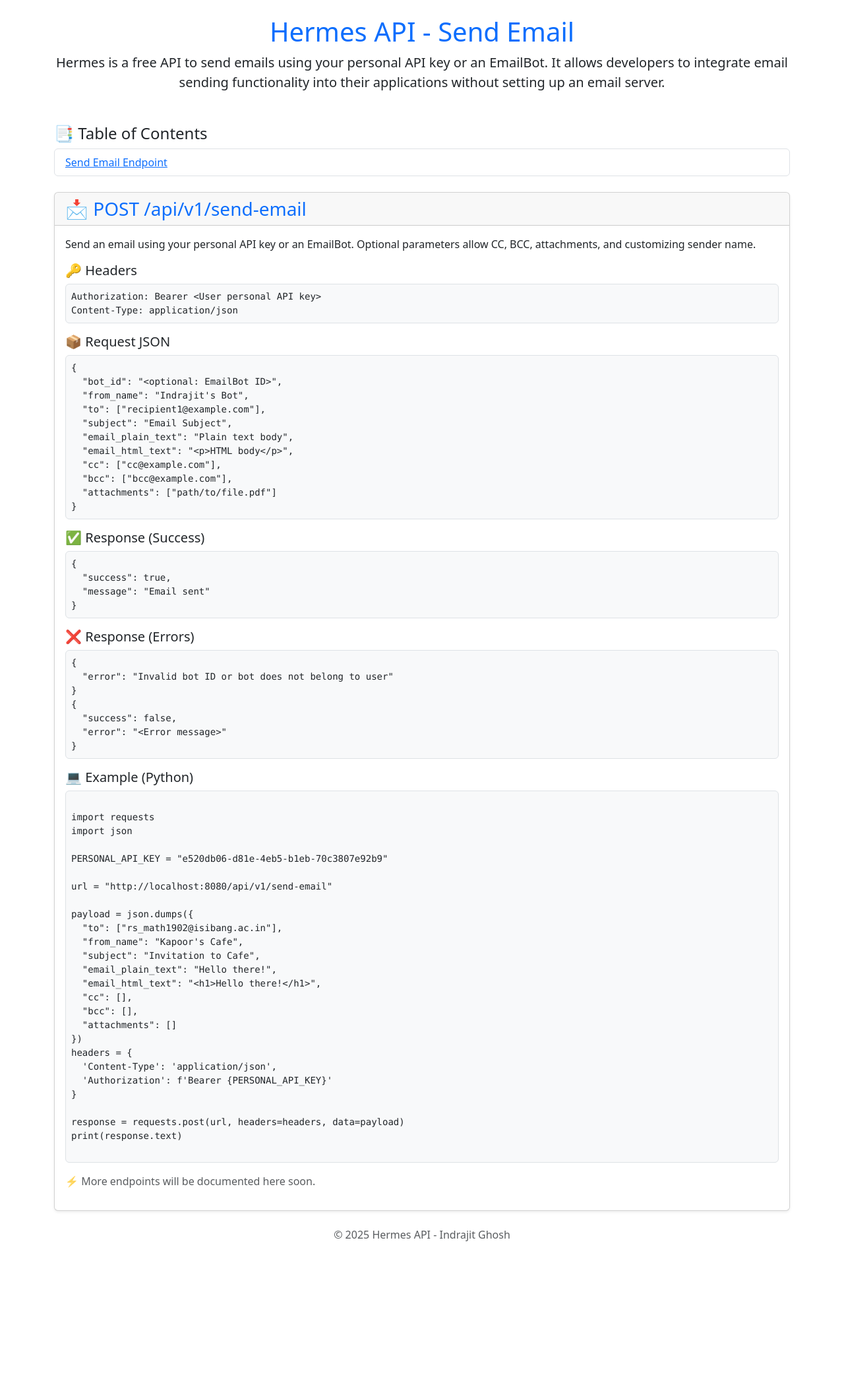
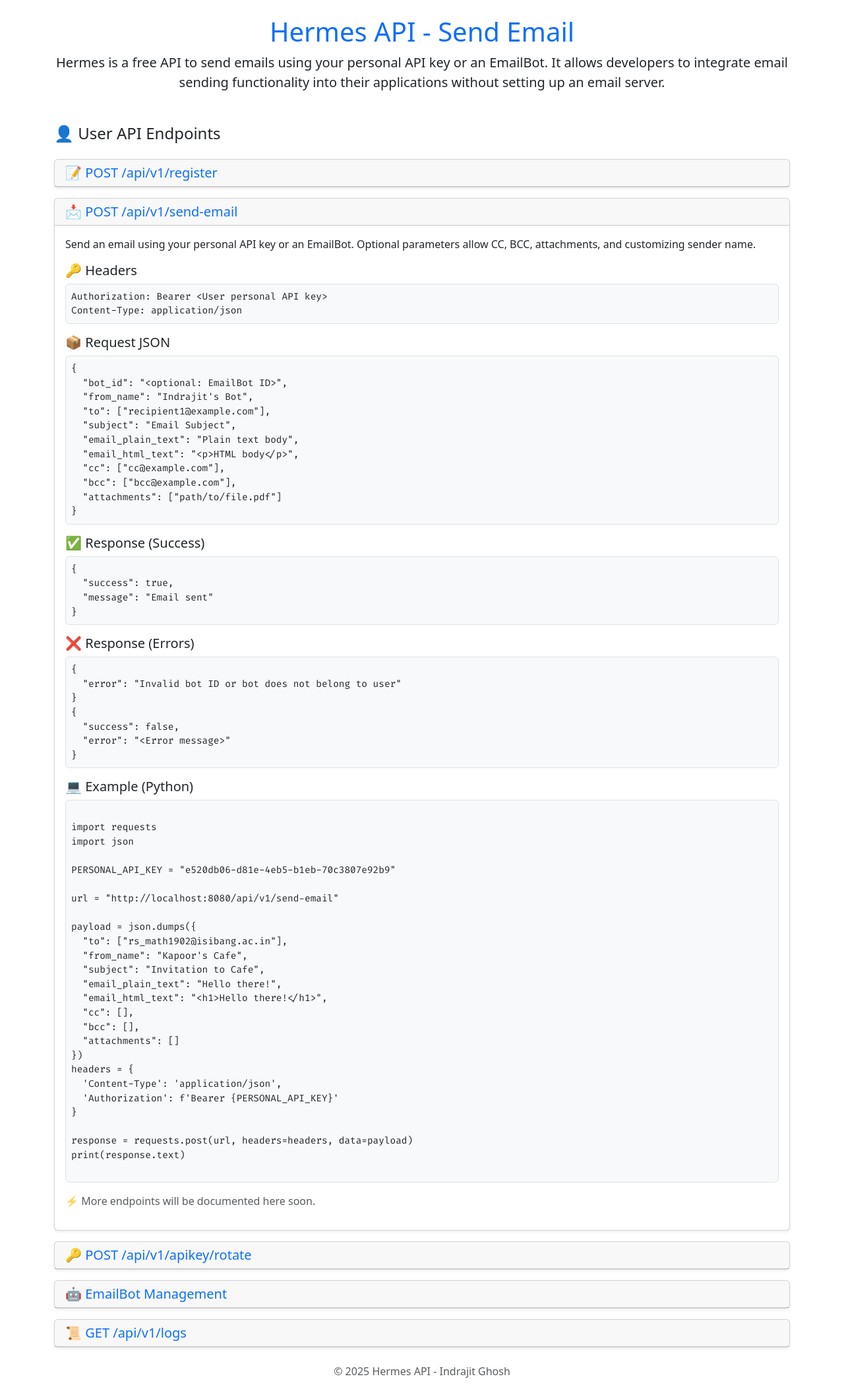
Before and after one commit to indrajit912/Hermes, a Flask app: page / in a window 1280 px wide. Shown: the part 56-2170 px from the top of the page at 66% size. Before the commit the page ends 1937 px from the top, so only its background shows below. Run offline with Flask 3, Linux system fonts and the light colour scheme; parts of the project's set-up code (start-up, migrations or seed data) failed here and were passed over.

Commit message:
endpoints documented at the homepage

```diff
--- /dev/null
+++ b/app/templates/_endpoints/_emailbot_crud_endpoint.html
@@ -0,0 +1,21 @@
+<!-- EMAILBOT CRUD -->
+<div class="card mb-3 shadow-sm">
+    <div class="card-header">
+        <h5 class="mb-0">
+            <a class="text-decoration-none" data-bs-toggle="collapse" href="#emailbot-collapse" role="button" aria-expanded="false" aria-controls="emailbot-collapse">
+                🤖 EmailBot Management
+            </a>
+        </h5>
+    </div>
+    <div class="collapse" id="emailbot-collapse">
+        <div class="card-body">
+            <p>Create, list, update, or delete EmailBots.</p>
+            <ul>
+                <li><strong>POST /api/v1/emailbot</strong> - Add new bot</li>
+                <li><strong>GET /api/v1/emailbot</strong> - List your bots</li>
+                <li><strong>PUT /api/v1/emailbot/&lt;bot_id&gt;</strong> - Update bot</li>
+                <li><strong>DELETE /api/v1/emailbot/&lt;bot_id&gt;</strong> - Delete bot</li>
+            </ul>
+        </div>
+    </div>
+</div>
--- /dev/null
+++ b/app/templates/_endpoints/_log_endpoint.html
@@ -0,0 +1,32 @@
+<!-- LOGS -->
+<div class="card mb-3 shadow-sm">
+    <div class="card-header">
+        <h5 class="mb-0">
+            <a class="text-decoration-none" data-bs-toggle="collapse" href="#logs-collapse" role="button" aria-expanded="false" aria-controls="logs-collapse">
+                📜 GET /api/v1/logs
+            </a>
+        </h5>
+    </div>
+    <div class="collapse" id="logs-collapse">
+        <div class="card-body">
+            <p>Fetch your recent API activity logs. Supports <code>?limit=20</code> query parameter.</p>
+
+            <h6>🔑 Headers</h6>
+            <pre class="p-2 bg-light border rounded"><code>Authorization: Bearer &lt;User personal API key&gt;</code></pre>
+
+            <h6>✅ Response</h6>
+            <pre class="p-2 bg-light border rounded"><code>{
+  "success": true,
+  "logs": [
+    {
+      "id": "log-id",
+      "endpoint": "/api/v1/emailbot",
+      "method": "POST",
+      "timestamp": "2025-09-23T12:34:56Z",
+      "status_code": 200
+    }
+  ]
+}</code></pre>
+        </div>
+    </div>
+</div>
--- /dev/null
+++ b/app/templates/_endpoints/_register_endpoint.html
@@ -0,0 +1,27 @@
+<!-- REGISTER -->
+<div class="card mb-3 shadow-sm">
+    <div class="card-header">
+        <h5 class="mb-0">
+            <a class="text-decoration-none" data-bs-toggle="collapse" href="#register-collapse" role="button" aria-expanded="false" aria-controls="register-collapse">
+                📝 POST /api/v1/register
+            </a>
+        </h5>
+    </div>
+    <div class="collapse" id="register-collapse">
+        <div class="card-body">
+            <p>Request a personal API key. Wait for admin approval before use.</p>
+
+            <h6>📦 Request JSON</h6>
+            <pre class="p-2 bg-light border rounded"><code>{
+  "name": "Alice Example",
+  "email": "alice@example.com"
+}</code></pre>
+
+            <h6>✅ Response</h6>
+            <pre class="p-2 bg-light border rounded"><code>{
+  "success": true,
+  "message": "API key requested, waiting for admin approval."
+}</code></pre>
+        </div>
+    </div>
+</div>
--- /dev/null
+++ b/app/templates/_endpoints/_rotate_apikey_endpoint.html
@@ -0,0 +1,26 @@
+
+<!-- ROTATE API KEY -->
+<div class="card mb-3 shadow-sm">
+    <div class="card-header">
+        <h5 class="mb-0">
+            <a class="text-decoration-none" data-bs-toggle="collapse" href="#rotate-apikey-collapse" role="button" aria-expanded="false" aria-controls="rotate-apikey-collapse">
+                🔑 POST /api/v1/apikey/rotate
+            </a>
+        </h5>
+    </div>
+    <div class="collapse" id="rotate-apikey-collapse">
+        <div class="card-body">
+            <p>Rotate your personal API key. Old key is invalidated immediately.</p>
+
+            <h6>🔑 Headers</h6>
+            <pre class="p-2 bg-light border rounded"><code>Authorization: Bearer &lt;User personal API key&gt;</code></pre>
+
+            <h6>✅ Response</h6>
+            <pre class="p-2 bg-light border rounded"><code>{
+  "success": true,
+  "message": "API key rotated successfully",
+  "new_api_key": "new-generated-key"
+}</code></pre>
+        </div>
+    </div>
+</div>
--- /dev/null
+++ b/app/templates/_endpoints/_send_email_endpoint.html
@@ -0,0 +1,80 @@
+
+<!-- Send Email Endpoint Section -->
+<div class="card mb-3 shadow-sm">
+    <div class="card-header">
+        <h5 class="mb-0">
+            <a class="text-decoration-none" data-bs-toggle="collapse" href="#send-email-collapse" role="button" aria-expanded="false" aria-controls="send-email-collapse">
+                📩 POST /api/v1/send-email
+            </a>
+        </h5>
+    </div>
+    <div class="collapse show" id="send-email-collapse">
+        <div class="card-body">
+            <p>Send an email using your personal API key or an EmailBot. Optional parameters allow CC, BCC, attachments, and customizing sender name.</p>
+
+            <h5>🔑 Headers</h5>
+            <pre class="p-2 bg-light border rounded"><code>Authorization: Bearer &lt;User personal API key&gt;
+Content-Type: application/json</code></pre>
+
+            <h5>📦 Request JSON</h5>
+            <pre class="p-2 bg-light border rounded"><code>{
+  "bot_id": "&lt;optional: EmailBot ID&gt;",
+  "from_name": "Indrajit's Bot",
+  "to": ["recipient1@example.com"],
+  "subject": "Email Subject",
+  "email_plain_text": "Plain text body",
+  "email_html_text": "&lt;p&gt;HTML body&lt;/p&gt;",
+  "cc": ["cc@example.com"],
+  "bcc": ["bcc@example.com"],
+  "attachments": ["path/to/file.pdf"]
+}</code></pre>
+
+            <h5>✅ Response (Success)</h5>
+            <pre class="p-2 bg-light border rounded"><code>{
+  "success": true,
+  "message": "Email sent"
+}</code></pre>
+
+            <h5>❌ Response (Errors)</h5>
+            <pre class="p-2 bg-light border rounded"><code>{
+  "error": "Invalid bot ID or bot does not belong to user"
+}
+{
+  "success": false,
+  "error": "&lt;Error message&gt;"
+}</code></pre>
+
+            <h5>💻 Example (Python)</h5>
+            <pre class="p-2 bg-light border rounded"><code class="language-python">
+import requests
+import json
+
+PERSONAL_API_KEY = "e520db06-d81e-4eb5-b1eb-70c3807e92b9"
+
+url = "http://localhost:8080/api/v1/send-email"
+
+payload = json.dumps({
+  "to": ["rs_math1902@isibang.ac.in"],
+  "from_name": "Kapoor's Cafe",
+  "subject": "Invitation to Cafe",
+  "email_plain_text": "Hello there!",
+  "email_html_text": "&lt;h1&gt;Hello there!&lt;/h1&gt;",
+  "cc": [],
+  "bcc": [],
+  "attachments": []
+})
+headers = {
+  'Content-Type': 'application/json',
+  'Authorization': f'Bearer {PERSONAL_API_KEY}'
+}
+
+response = requests.post(url, headers=headers, data=payload)
+print(response.text)
+            </code></pre>
+
+            <p class="mt-3 text-muted">
+                ⚡ More endpoints will be documented here soon.
+            </p>
+        </div>
+    </div>
+</div>
--- a/app/templates/base.html
+++ b/app/templates/base.html
@@ -4,6 +4,14 @@
     <meta charset="UTF-8">
     <title>Hermes</title>
     <link href="https://cdn.jsdelivr.net/npm/bootstrap@5.3.2/dist/css/bootstrap.min.css" rel="stylesheet">
+    <!-- Google Fonts for code -->
+    <link href="https://fonts.googleapis.com/css2?family=Fira+Code&display=swap" rel="stylesheet">
+    <style>
+        code, pre {
+            font-family: 'Fira Code', monospace;
+            font-size: 0.9rem;
+        }
+    </style>
 </head>
 <body>
     <nav class="navbar navbar-expand-lg navbar-dark bg-dark mb-4">
@@ -14,12 +22,14 @@
 
     <div class="container">
         {% block content %}
-        <!-- Default content can go here if needed -->
         {% endblock %}
     </div>
 
     <footer class="text-center mt-4 mb-4 text-muted">
         &copy; {{ year }} Hermes API - Indrajit Ghosh
     </footer>
+
+    <!-- Bootstrap JS Bundle (includes Popper) -->
+    <script src="https://cdn.jsdelivr.net/npm/bootstrap@5.3.2/dist/js/bootstrap.bundle.min.js"></script>
 </body>
 </html>
--- a/app/templates/homepage.html
+++ b/app/templates/homepage.html
@@ -10,106 +10,20 @@
     </p>
 </div>
 
-<!-- Table of Contents -->
+<!-- USER-LEVEL ENDPOINTS -->
 <div class="mb-4">
-    <h4>📑 Table of Contents</h4>
-    <ul class="list-group">
-        <li class="list-group-item"><a href="#send-email-endpoint">Send Email Endpoint</a></li>
-        <!-- Add more endpoints here as you expand -->
-    </ul>
+    <h4>👤 User API Endpoints</h4>
 </div>
 
-<!-- Send Email Endpoint Section -->
-<div class="card mb-3 shadow-sm">
-    <div class="card-header">
-        <h3 class="mb-0">
-            <a class="text-decoration-none" data-bs-toggle="collapse" href="#send-email-collapse" role="button" aria-expanded="false" aria-controls="send-email-collapse">
-                📩 POST /api/v1/send-email
-            </a>
-        </h3>
-    </div>
-    <div class="collapse show" id="send-email-collapse">
-        <div class="card-body">
-            <p>Send an email using your personal API key or an EmailBot. Optional parameters allow CC, BCC, attachments, and customizing sender name.</p>
+{% include '_endpoints/_register_endpoint.html' %}
 
-            <h5>🔑 Headers</h5>
-            <pre class="p-2 bg-light border rounded"><code>Authorization: Bearer &lt;User personal API key&gt;
-Content-Type: application/json</code></pre>
+{% include '_endpoints/_send_email_endpoint.html' %}
 
-            <h5>📦 Request JSON</h5>
-            <pre class="p-2 bg-light border rounded"><code>{
-  "bot_id": "&lt;optional: EmailBot ID&gt;",
-  "from_name": "Indrajit's Bot",
-  "to": ["recipient1@example.com"],
-  "subject": "Email Subject",
-  "email_plain_text": "Plain text body",
-  "email_html_text": "&lt;p&gt;HTML body&lt;/p&gt;",
-  "cc": ["cc@example.com"],
-  "bcc": ["bcc@example.com"],
-  "attachments": ["path/to/file.pdf"]
-}</code></pre>
+{% include '_endpoints/_rotate_apikey_endpoint.html' %}
 
-            <h5>✅ Response (Success)</h5>
-            <pre class="p-2 bg-light border rounded"><code>{
-  "success": true,
-  "message": "Email sent"
-}</code></pre>
+{% include '_endpoints/_emailbot_crud_endpoint.html' %}
 
-            <h5>❌ Response (Errors)</h5>
-            <pre class="p-2 bg-light border rounded"><code>{
-  "error": "Invalid bot ID or bot does not belong to user"
-}
-{
-  "success": false,
-  "error": "&lt;Error message&gt;"
-}</code></pre>
+{% include '_endpoints/_log_endpoint.html' %}
 
-            <h5>💻 Example (Python)</h5>
-            <pre class="p-2 bg-light border rounded"><code class="language-python">
-import requests
-import json
-
-PERSONAL_API_KEY = "e520db06-d81e-4eb5-b1eb-70c3807e92b9"
-
-url = "http://localhost:8080/api/v1/send-email"
-
-payload = json.dumps({
-  "to": ["rs_math1902@isibang.ac.in"],
-  "from_name": "Kapoor's Cafe",
-  "subject": "Invitation to Cafe",
-  "email_plain_text": "Hello there!",
-  "email_html_text": "&lt;h1&gt;Hello there!&lt;/h1&gt;",
-  "cc": [],
-  "bcc": [],
-  "attachments": []
-})
-headers = {
-  'Content-Type': 'application/json',
-  'Authorization': f'Bearer {PERSONAL_API_KEY}'
-}
-
-response = requests.post(url, headers=headers, data=payload)
-print(response.text)
-            </code></pre>
-
-            <p class="mt-3 text-muted">
-                ⚡ More endpoints will be documented here soon.
-            </p>
-        </div>
-    </div>
-</div>
-
-<!-- Add more collapsible cards for other endpoints here -->
 
 {% endblock %}
-
-{% block head_extra %}
-<!-- Google Fonts for code -->
-<link href="https://fonts.googleapis.com/css2?family=Fira+Code&display=swap" rel="stylesheet">
-<style>
-    code, pre {
-        font-family: 'Fira Code', monospace;
-        font-size: 0.9rem;
-    }
-</style>
-{% endblock %}
```
Also changed, not shown: app/templates/_endpoints/_me_endpoint.html (added, +31 -0 lines).
